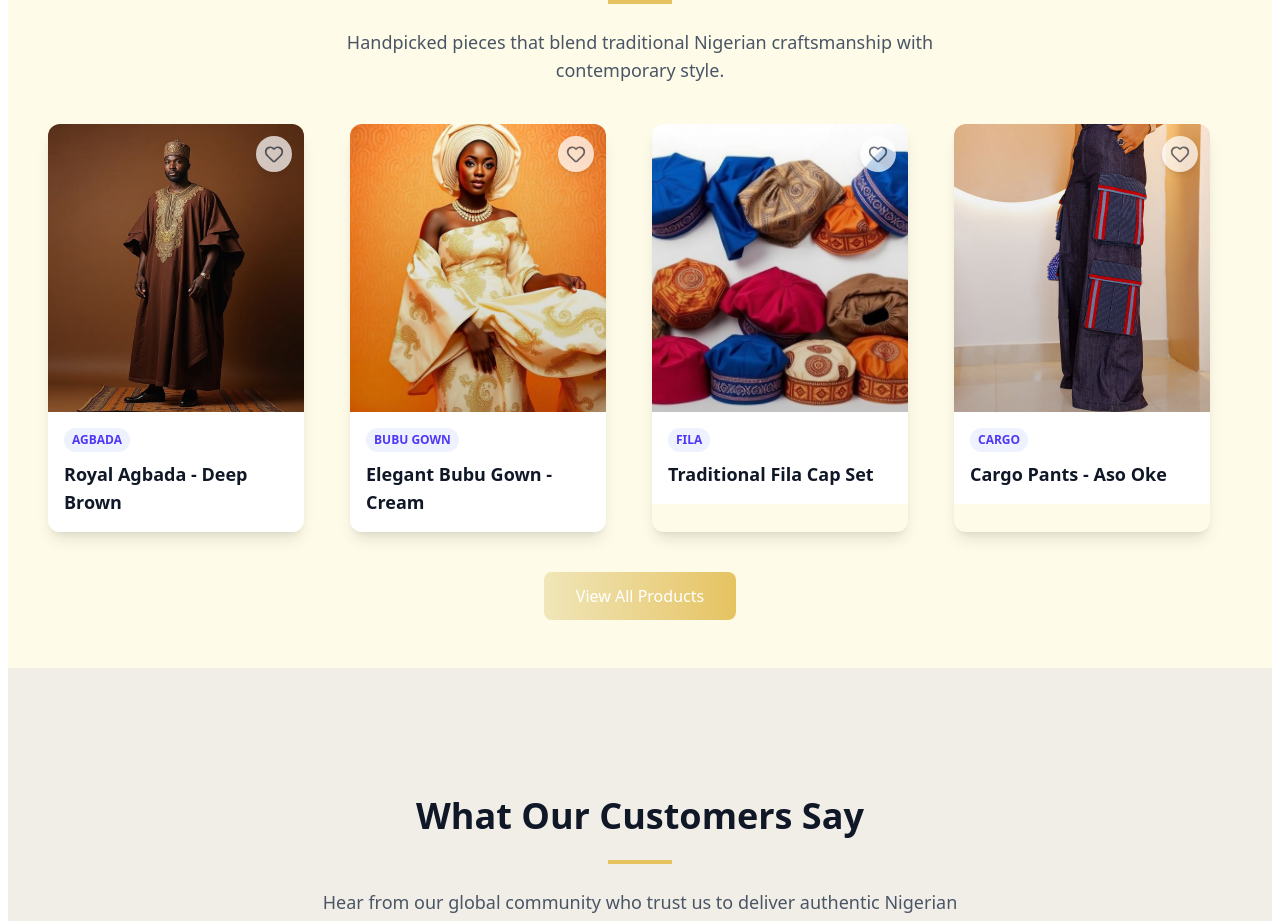
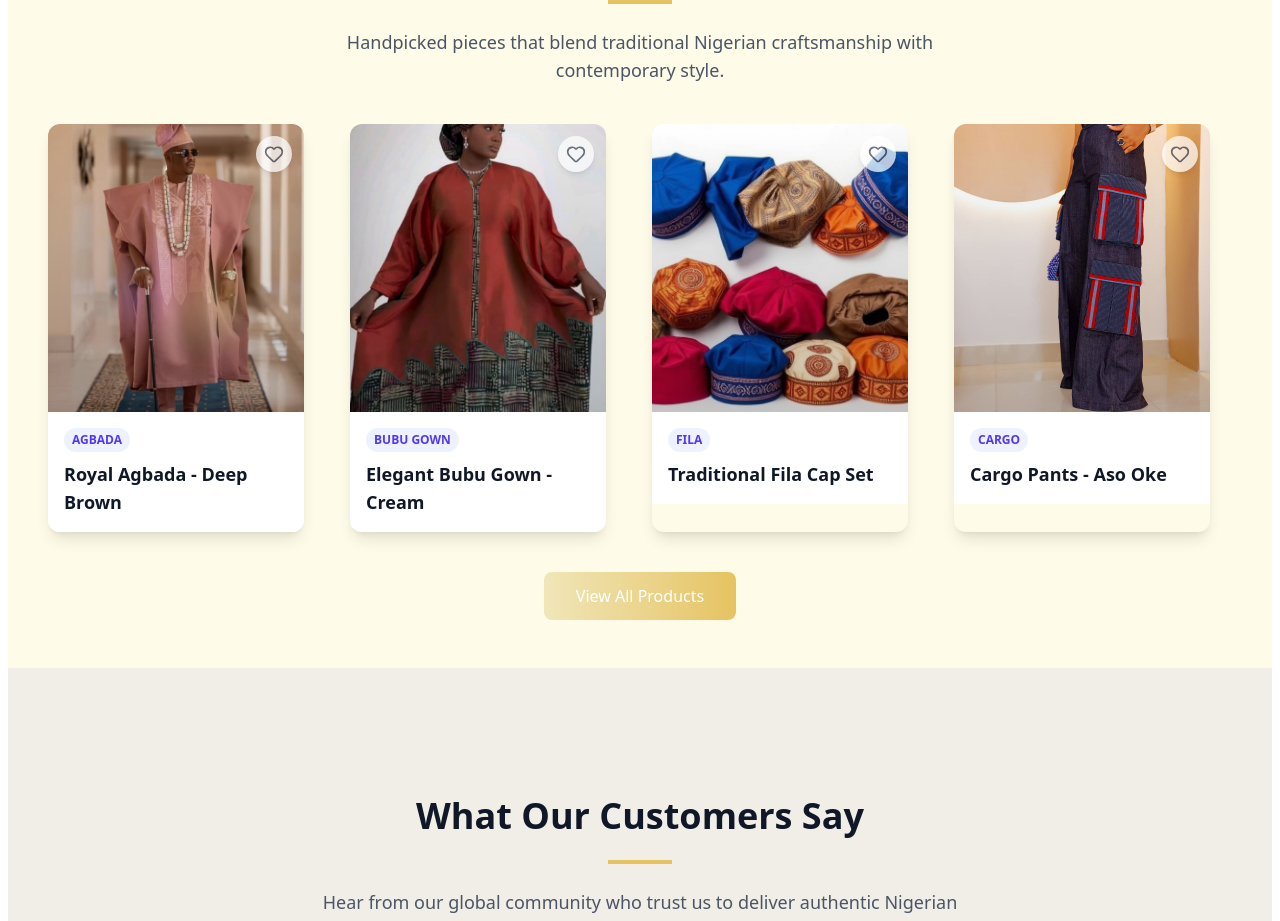
Before and after one commit to dona-8833/house-of-tribe, a React (Vite) app: page / in a window 1280 px wide. Shown: the part 2020-2941 px from the top of the page. Built offline with nearby package versions, Linux system fonts and the light colour scheme.

Commit message:
image change

```diff
--- a/src/components/layout/Footer.jsx
+++ b/src/components/layout/Footer.jsx
@@ -19,14 +19,14 @@ const Footer = () => {
             </p>
             <div className="flex space-x-4">
               {[
-                { Icon: Facebook, label: 'Facebook' },
-                { Icon: Instagram, label: 'Instagram' },
-                { Icon: Twitter, label: 'Twitter' },
-                { Icon: Youtube, label: 'YouTube' },
-              ].map(({ Icon, label }, index) => (
+                { Icon: Facebook, label: 'Facebook' , url:"#"},
+                { Icon: Instagram, label: 'Instagram',url:"https://www.instagram.com/the_house_of_tribe?igsh=YWJ0c3dqZWIxejNk"},
+                { Icon: Twitter, label: 'Twitter' , url:"#" },
+                { Icon: Youtube, label: 'YouTube', url:"#" },
+              ].map(({ Icon, label,url}, index) => (
                 <a
                   key={index}
-                  href="#"
+                  href={url}
                   className="p-2 rounded-full hover:bg-primary/10 text-white hover:text-primary transition-colors duration-200"
                   aria-label={`Follow us on ${label}`}
                 >
--- a/src/pages/Home.jsx
+++ b/src/pages/Home.jsx
@@ -183,14 +183,14 @@ function Home() {
             <div className="grid grid-cols-1 sm:grid-cols-2 lg:grid-cols-4 gap-4 md:gap-6 mt-10">
               <HeroCard
                 title="Royal Agbada - Deep Brown"
-                image="/trendagbada.jpg"
+                image="/HEROAGBADA.PNG"
                 category="Agbada"
                 price="120"
               />
               <HeroCard
                 category="Bubu Gown"
                 title="Elegant Bubu Gown - Cream"
-                image="/trendbubu.jpg"
+                image="/HEROBUBU.PNG"
                 price="120"
               />
               <HeroCard
```
Also changed, not shown: public/HEROAGBADA.PNG (added), public/HEROBUBU.PNG (added).
